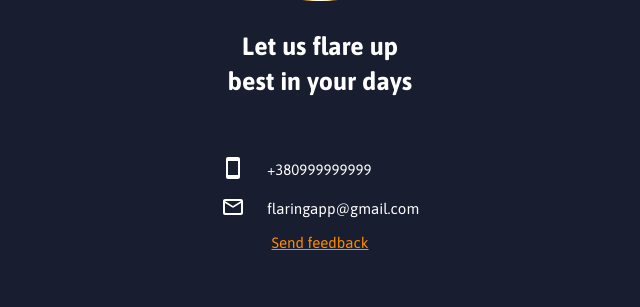
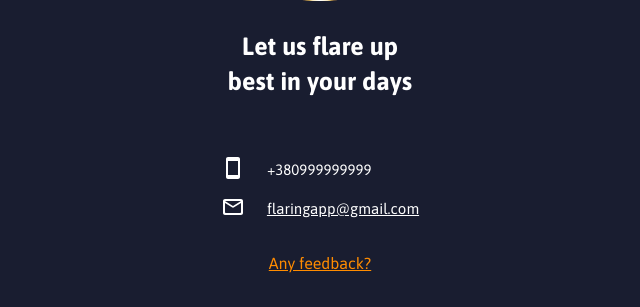
Before and after one commit to flaringapp/DemoWebProject, a PHP site: page / in a window 1280 px wide. Shown: the part 699-1006 px from the top of the page, without its empty margins (320-960 px from the left). Before the commit the page ends 949 px from the top, so only its background shows below. Run offline with PHP 8.4, Linux system fonts and the light colour scheme.

Commit message:
Add feedback

```diff
--- a/index.html
+++ b/index.html
@@ -10,11 +10,11 @@
 			<div class="text_title">FlaringApp</div>
 			<div class="content">
 				<div class="logo">
-				<div class="dynamic_logo_left" id="dynamic_logo_left"/></div>
+					<div class="dynamic_logo_left" id="dynamic_logo_left"/></div>
 					<div class="image_fire">
 						<img src="images/fire.png" alt="Logo" onclick="toggleImages(this.form)">
 					</div>
-				<div class="dynamic_logo_right" id="dynamic_logo_right"/></div>
+					<div class="dynamic_logo_right" id="dynamic_logo_right"/></div>
 				</div>
 				<div class="text_quote">Let us flare up<br>best in your days</div>
 				<table class="table_contacts" align="center">
@@ -28,21 +28,18 @@
 						<td>
 							<img class="table_contacts_icon" src="images/ic_email.svg" alt="email">
 						</td>
-						<td>flaringapp@gmail.com</td>
-					</tr>
-					<tr>
-						<td colspan="2" style="text-align: center">
-							<a class="table_contacts_feedback_text" href="mailto:flaringapp@gmail.com?subject=Feedback">Send feedback</a>
+						<td>
+							<a class="table_contacts_email" href="mailto:flaringapp@gmail.com?subject=Feedback">flaringapp@gmail.com</a>
 						</td>
 					</tr>
-					<tr>
-						<td colspan="2" style="text-align: center" id="table_contacts_feedback_input_cell"></td>
-					</tr>
-					<tr>
-						<td colspan="2" style="text-align: center" id="table_contacts_feedback_send_cell"></td>
-					</tr>
 				</table>
+				<div class="feedback_container">
+					<u class="feedback_label" onclick="onSendFeedbackClicked(this.form)">Any feedback?</u>
+					<div id="feedback_input_container"></div>
+					<div id="feedback_send_container"></div>
+				</div>
 			</div>
 			<script type="text/javascript" src="js/images_controller.js" charset="UTF-8"></script>
+			<script type="text/javascript" src="js/feedback_controller.js" charset="UTF-8"></script>
 		</body>
 	</html>
--- /dev/null
+++ b/js/feedback_controller.js
@@ -0,0 +1,44 @@
+const _inputFeedbackCell = document.getElementById("feedback_input_container");
+const _sendFeedbackCell = document.getElementById("feedback_send_container");
+
+const inputFeedbackId = "input_feedback"
+const sendFeedbackButtonId = "button_send_feedback"
+
+let isInputShown = false
+
+function onSendFeedbackClicked() {
+    if (isInputShown) return;
+
+    isInputShown = true;
+
+    var _inputFeedback = document.createElement('TEXTAREA');
+    _inputFeedback.style.width = "300px";
+    _inputFeedback.rows = 5;
+    _inputFeedback.style.background = "#212121";
+    _inputFeedback.style.borderRadius = "6px";
+    _inputFeedback.style.borderColor = "darkorange";
+    _inputFeedback.style.resize = 'none';
+    _inputFeedback.style.padding = "10px";
+    _inputFeedback.style.color = "white";
+    _inputFeedback.style.fontSize = "12px";
+
+    _inputFeedbackCell.appendChild(_inputFeedback);
+
+    var _buttonSendFeedback = document.createElement('button');
+    _buttonSendFeedback.innerText = "Send feedback";
+    _buttonSendFeedback.style.padding = "10px 15px";
+    _buttonSendFeedback.style.background = "darkorange";
+    _buttonSendFeedback.style.border = 'none';
+    _buttonSendFeedback.style.borderRadius = "5px";
+    _buttonSendFeedback.style.color = "white";
+    _buttonSendFeedback.style.fontSize = "15px";
+    _buttonSendFeedback.onclick = function() {
+        onSendFeedbackButtonClicked(_inputFeedback.value);
+    };
+
+    _sendFeedbackCell.appendChild(_buttonSendFeedback);
+}
+
+function onSendFeedbackButtonClicked(input) {
+    window.open(`mailto:flaringapp@gmail.com?subject=Feedback&body=${input}`, "_self");
+}
--- a/styles.css
+++ b/styles.css
@@ -43,11 +43,7 @@
 	display: flex;
 }
 
-.dynamic_logo_left {
-	flex: 25%;
-}
-
-.dynamic_logo_right {
+.dynamic_logo {
 	flex: 25%;
 }
 
@@ -87,6 +83,7 @@
 	color: white;
 	font-size: 15px;
 	vertical-align: center;
+	border-width: 0;
 }
 
 .table_contacts td {
@@ -98,7 +95,22 @@
 	fill: white;
 }
 
-.table_contacts_feedback_text {
+.table_contacts_email {
+	color: white;
+}
+
+.feedback_container {
+	padding: 25px;
+}
+
+.feedback_label {
 	text-align: center;
 	color: darkorange;
 }
+
+#feedback_input_container {
+	margin-top: 10px;
+}
+#feedback_send_container {
+	margin-top: 10px;
+}
```
